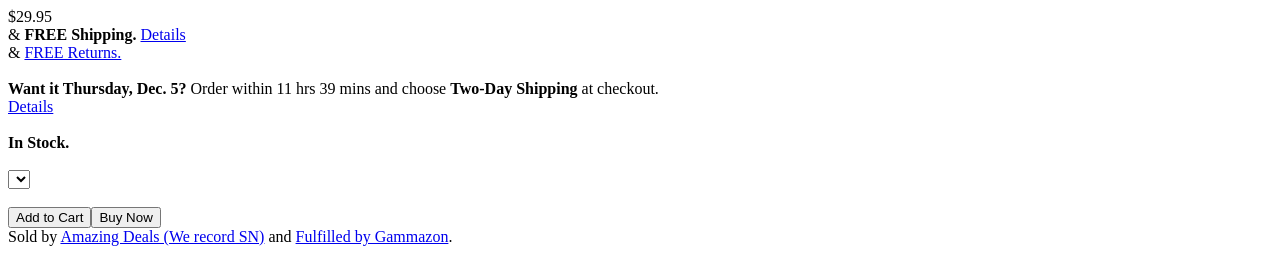
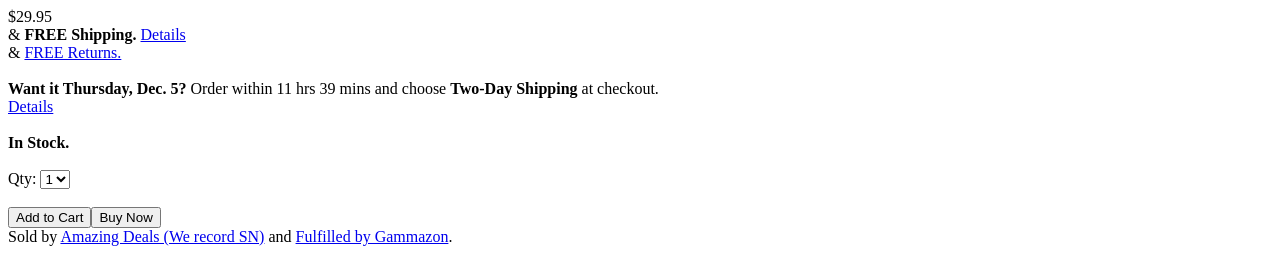
Before and after one commit to KytraScript/KytraService, a React app: page / in a window 1280 px wide. Shown: the top 260 px of the page. Built offline with nearby package versions, Linux system fonts and the light colour scheme; no server answers; the HTML template or start-up script is replaced by a standard one.

Commit message:
Added some quantity selector functionality and server side logic.

```diff
--- a/client/src/components/PriceAndDetails.jsx
+++ b/client/src/components/PriceAndDetails.jsx
@@ -23,7 +23,6 @@ const PriceAndDetails = (props) => {
         }
     }
 
-
     return (
         <div className={'purchase-details-K'}>
             <div className={'pricing-details'}>
@@ -39,10 +38,12 @@ const PriceAndDetails = (props) => {
                 <br/>
                 <div id={'stock-K'}><span className={'green-K'}><b>In Stock.</b></span></div>
                 <br/>
-                <form id={'quantity-K'}>
-                    <select>
+                <div id={'quantity-K'}>
+                    <label htmlFor={'quantity'}>Qty: </label>
+                    <select id={'quantity-selector'} name={'quantity'} defaultValue={'1'}>
+                        <option value={'1'}>1</option>
                     </select>
-                </form>
+                </div>
             </div>
             <br/>
             <button id={'btn-add-cart'} className={'btn'}>Add to Cart</button>
--- a/client/src/index.jsx
+++ b/client/src/index.jsx
@@ -11,29 +11,48 @@ class Cart extends React.Component {
         super(props);
 
         this.state = {
-            currentItem: {
-                productKey: '1',
-                name: 'Nestle Pure Life Purified Water, 16.9 fl oz. Plastic Bottles (12 count)',
-                stock: 70,
-                price: '$2.23'
-            },
 
+            allProducts: {},
+            currentProduct: {},
+            stock: [],
             otherSellers: sellers,
 
         };
     }
 
     componentDidMount() {
-
-
+        axios.get('http://localhost:3070/dummy')
+            .then( (data) => {
+                console.log(data.data);
+                this.setState({
+                    allProducts: data.data,
+                    currentProduct: data.data[0],
+                });
+            })
+            .then( () => {
+                this.populateQuantity();
+            })
+            .catch( err => {
+                console.error(err);
+            })
     }
 
+    populateQuantity(){
+        let sel = document.getElementById('quantity-selector');
+        let opt = null;
+        for(let i = 2; i < this.state.currentProduct.stock + 1; i++){
+            opt = document.createElement('option');
+            opt.value = `${i}`;
+            opt.innerHTML = `${i}`;
+            sel.appendChild(opt);
+        }
+    }
 
     render() {
         return (
             <div>
                 <div className={'buybox'}>
-                    <PriceAndDetails/>
+                    <PriceAndDetails stock={this.state.stock} current={this.state.currentProduct}/>
                 </div>
                 <Social/>
                 <OtherSellers sellers={this.state.otherSellers}/>
```
Also changed, not shown: 2 other files (tests, documents, lock files or other folders).
